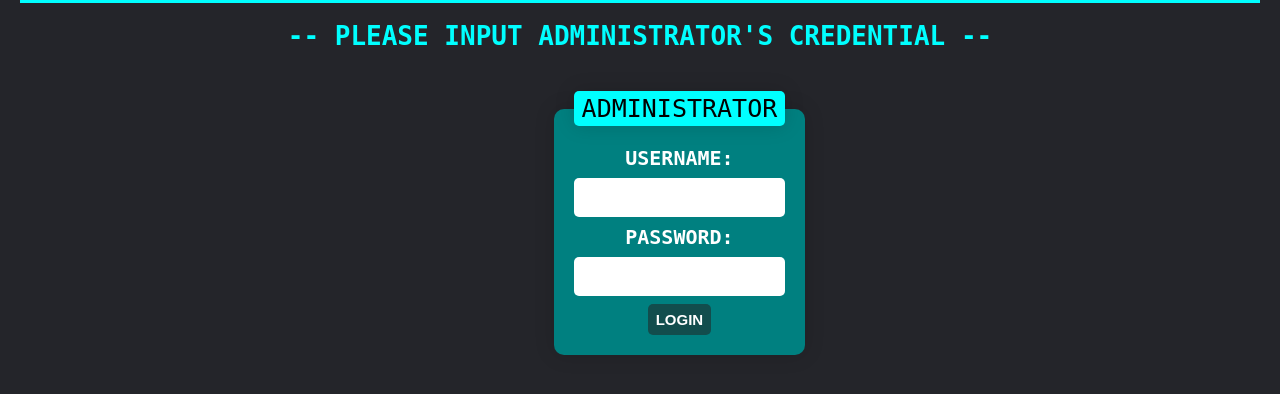
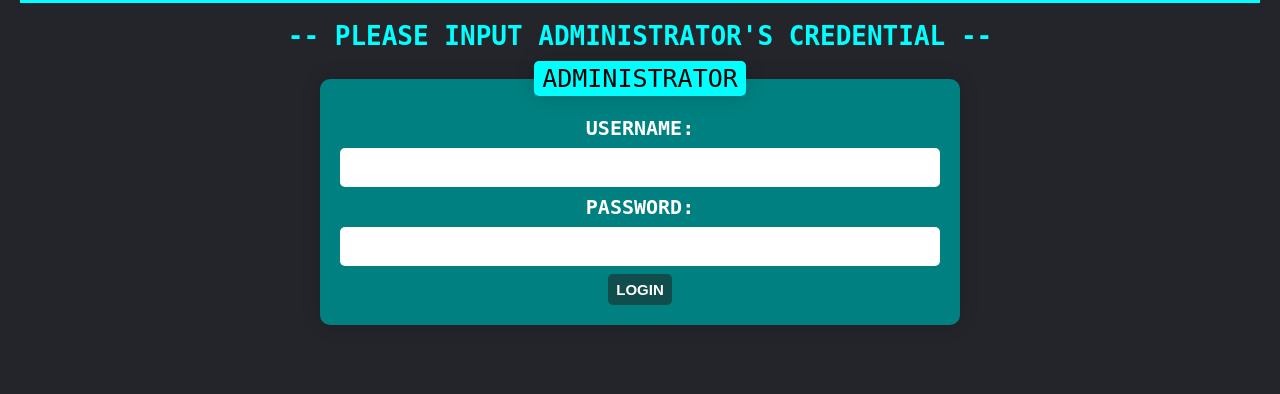
Before and after one commit to Skuukzkyy/MovieTicketing, a PHP site: page /admin_login.php in a window 1280 px wide. Shown: the part 130-524 px from the top of the page. Run offline with PHP 8.4, Linux system fonts and the light colour scheme.

Commit message:
centered  admin login

```diff
--- a/admin_login.php
+++ b/admin_login.php
@@ -34,14 +34,17 @@
 </header>
     <hr><br>
 
-    <center><h1>-- PLEASE INPUT ADMINISTRATOR'S CREDENTIAL --</h1><center>
-
+    <center><h1>-- PLEASE INPUT ADMINISTRATOR'S CREDENTIAL --</h1></center>
+    <div class="form-container">
+        <div class="form">
             <form action="" method="POST" class="adminForm">
-        <fieldset><legend>ADMINISTRATOR</legend>
+            <fieldset>
+                    <legend>ADMINISTRATOR</legend>
                     USERNAME:<input type="text" name="name" id="">
                     PASSWORD:<input type="password" name="pass" id="">
                     <input type="submit" name="login" value="LOGIN">
                 </fieldset>
             </form>
+        </div>
 </body>
 </html>
--- a/admin_view.php
+++ b/admin_view.php
@@ -32,14 +32,16 @@ $db = new MyDB();
                 <li><a href="upcoming.php">UPCOMING</a></li>
                 <li><a href="about.php">ABOUT</a></li>
                 <li><a href="contact.php">CONTACT US</a></li> -->
-                <li class="admin">ADMINISTRATOR</li>
+                <li class="admin" style="color:black;">ADMINISTRATOR</li>
             </ul>
         </nav>
     </header>
     <hr><br>
 
 <!-- table view ------------------------------------------------------------------->
+<a href="admin_add.php"><button class="add">Add Movie</button></a>
 <h3 align="center" style="color: white;">MOVIE LIST</h3>
+
                 <br/>
     <table class="table table-bordered bg-white text-dark">
             <tr class="text-white">
--- a/css/admin_login.css
+++ b/css/admin_login.css
@@ -59,14 +59,12 @@ h1{
 }
 /* form design -----------------------------------------------------------------*/
 
-form{
+.form{
+    text-align: center;
     width: 50%;
     font-family: monospace;
     font-weight: bold;
     font-size: 20px;
-    margin-left: 12%;
-    margin-right: 25%;
-    display: inline-block;
     color: white;
 }
 
@@ -89,11 +87,12 @@ form fieldset legend{
 	font-size: 25px;
 }
 
-.adminForm{
-    float: left;
-    padding-left: 400px;
-    padding-top: 30px;
+.form-container{
+    display: flex;
+    justify-content: center;
+    align-items: center;
 }
+
 
 input[type=text], input[type=password] {
     width: 100%;
--- a/movie.php
+++ b/movie.php
@@ -24,7 +24,7 @@ $next_month_date = date('Y-m-d', strtotime('+1 month'));
 								<ul class="nav_links">
 								<li><div class="search">
                 				<input id="searchBar" type="search" class="searchbar" placeholder="Search" aria-label="Search" aria-describedby="search-addon" />
-               					<button id="searchBtn" type="button" name="search" class="searchbut"><img src="media/search.png" class="img"></button>
+               					<!-- <button id="searchBtn" type="button" name="search" class="searchbut"><img src="media/search.png" class="img"></button> -->
                 				</div></li>
 								<li><a href="index.php">HOME</a></li>
 								<li><a href="movie.php" class="active">MOVIES</a></li>
```
Also changed, not shown: css/admin.css (+12 -0 lines), media/Guardians-of-the-Galaxy-Vol.-3-min-1.avif (added), media/THOR-LOVE-AND-THUNDER-SET-PHOTO.avif (added), media/guardians-3-filming.webp (added), media/img_9689.png (added), 1 other file. Lines whose indentation alone changed are shown as unchanged.
